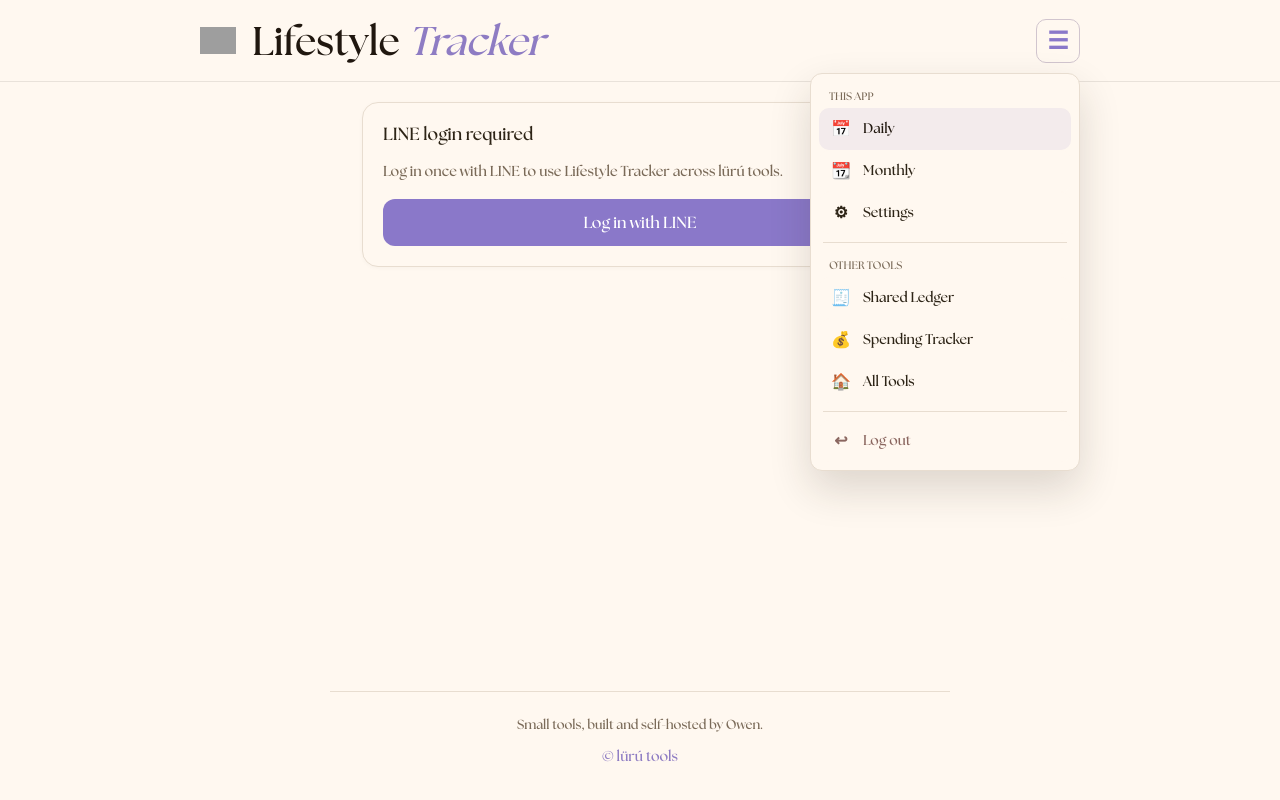
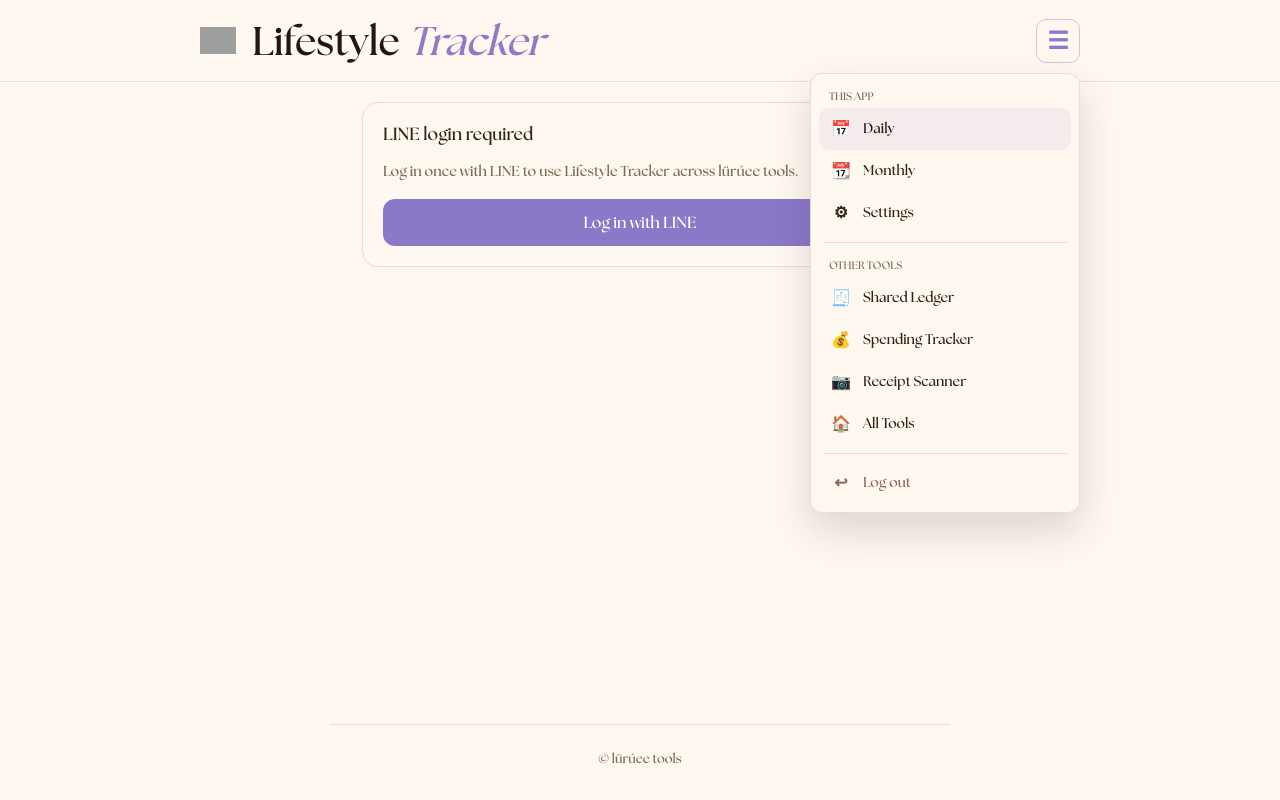
Before and after one commit to solidowen10/lifestyle-tracker, a Next.js app: page /lifestyle-tracker/ in a window 1280 px wide. Both pictures are taken after a click on the button "Open navigation menu". Built offline with nearby package versions, Linux system fonts and the light colour scheme; no server answers; grey boxes are pictures that could not be loaded; a web font is replaced by a local one.

Commit message:
Update lifestyle lürúee links

```diff
--- a/app/globals.css
+++ b/app/globals.css
@@ -312,6 +312,15 @@
 
 .luru-footer-link:hover {
   text-decoration: underline;
+}
+
+.luru-footer-text {
+  margin: 0;
+  color: var(--ink-muted);
+  font-size: 0.82rem;
+  font-weight: 700;
+  line-height: 1.45;
+  letter-spacing: 0;
 }
 
 .tab-bar {
--- a/app/layout.tsx
+++ b/app/layout.tsx
@@ -2,7 +2,7 @@
 import "./globals.css";
 
 export const metadata: Metadata = {
-  title: "lürú | Lifestyle Tracker",
+  title: "lürúee tools | Lifestyle Tracker",
   description: "Daily nutrition & lifestyle logging",
   icons: {
     icon: "https://www.selinnaowen.com/wp-content/uploads/2026/06/tools-logo-1.png",
--- a/app/page.tsx
+++ b/app/page.tsx
@@ -91,7 +91,7 @@
       <main className="app-main app-main-narrow">
         <div className="card">
           <div className="card-title">LINE login required</div>
-          <p className="muted-copy">Log in once with LINE to use Lifestyle Tracker across lürú tools.</p>
+          <p className="muted-copy">Log in once with LINE to use Lifestyle Tracker across lürúee tools.</p>
           <a className="login-button" href="/spending-tracker/login?next=/lifestyle-tracker">
             Log in with LINE
           </a>
--- a/components/LuruFooter.tsx
+++ b/components/LuruFooter.tsx
@@ -1,10 +1,7 @@
 export default function LuruFooter() {
   return (
     <footer className="luru-footer">
-      <p className="luru-footer-tagline">Small tools, built and self-hosted by Owen.</p>
-      <a className="luru-footer-link" style={{ color: "#8E7CC3" }} href="https://tool.selinnaowen.com/">
-        © lürú tools
-      </a>
+      <p className="luru-footer-text">© lürúee tools</p>
     </footer>
   );
 }
--- a/components/LuruShellHeader.tsx
+++ b/components/LuruShellHeader.tsx
@@ -59,7 +59,7 @@
     <header className="luru-shell-header">
       <div className="luru-shell-header-inner">
         <a className="luru-shell-brand" href="/lifestyle-tracker" aria-label="Lifestyle Tracker home">
-          <img className="luru-shell-logo" src={LOGO_SRC} alt="lürú tools" />
+          <img className="luru-shell-logo" src={LOGO_SRC} alt="lürúee tools" />
           <span className="luru-shell-app-name">
             Lifestyle <em style={{ color: "#8E7CC3" }}>Tracker</em>
           </span>
@@ -99,15 +99,19 @@
 
             <hr className="luru-shell-menu-divider" />
             <div className="luru-shell-menu-label">Other tools</div>
-            <a className="luru-shell-menu-item" href="https://tool.selinnaowen.com/split-bill" onClick={() => setOpen(false)}>
+            <a className="luru-shell-menu-item" href="https://tool.luruee.com/split-bill" onClick={() => setOpen(false)}>
               <span className="luru-shell-menu-icon" aria-hidden="true">🧾</span>
               <span>Shared Ledger</span>
             </a>
-            <a className="luru-shell-menu-item" href="https://tool.selinnaowen.com/spending-tracker" onClick={() => setOpen(false)}>
+            <a className="luru-shell-menu-item" href="https://tool.luruee.com/spending-tracker" onClick={() => setOpen(false)}>
               <span className="luru-shell-menu-icon" aria-hidden="true">💰</span>
               <span>Spending Tracker</span>
             </a>
-            <a className="luru-shell-menu-item" href="https://tool.selinnaowen.com/" onClick={() => setOpen(false)}>
+            <a className="luru-shell-menu-item" href="https://tool.luruee.com/receipt-scanner" onClick={() => setOpen(false)}>
+              <span className="luru-shell-menu-icon" aria-hidden="true">📷</span>
+              <span>Receipt Scanner</span>
+            </a>
+            <a className="luru-shell-menu-item" href="https://tool.luruee.com/" onClick={() => setOpen(false)}>
               <span className="luru-shell-menu-icon" aria-hidden="true">🏠</span>
               <span>All Tools</span>
             </a>
--- a/lib/auth.ts
+++ b/lib/auth.ts
@@ -9,7 +9,7 @@
 
 export async function getCurrentUser(req: NextRequest): Promise<LifestyleUser | null> {
   const cookie = req.headers.get("cookie") || "";
-  const host = req.headers.get("host") || "tool.selinnaowen.com";
+  const host = req.headers.get("host") || "tool.luruee.com";
   const proto = req.headers.get("x-forwarded-proto") || "https";
 
   const res = await fetch(`${proto}://${host}/spending-tracker/api/whoami`, {
```
